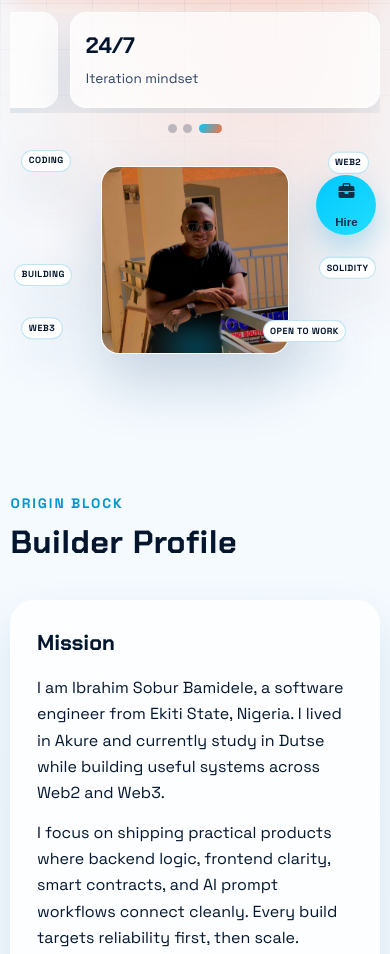
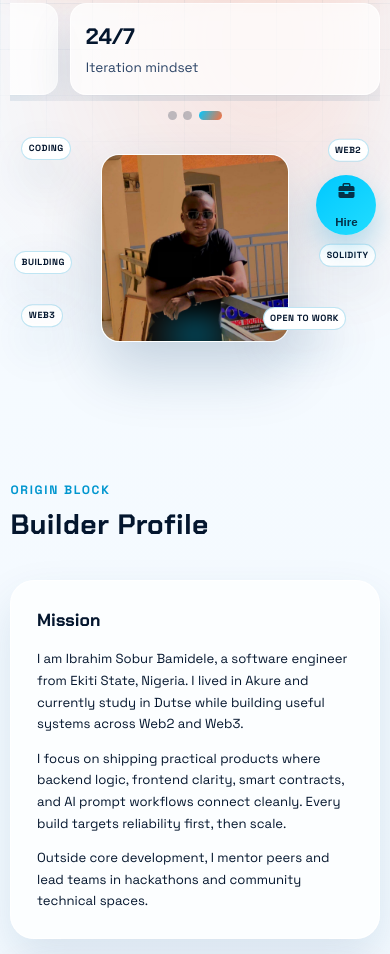
Before and after one commit to bamiebot-maker/Bamietechdev, a plain HTML site: page index.html in a window 390 px wide. Shown: the part 595-1549 px from the top of the page. Drawn offline with Linux system fonts and the light colour scheme.

Commit message:
Fix achievements expansion invisibility bug and add mobile typography scale rules

```diff
--- a/script.js
+++ b/script.js
@@ -768,6 +768,7 @@
         const card = document.createElement('article');
         card.className = 'achievement-card';
         card.setAttribute('data-reveal', '');
+        card.classList.add('is-visible');
 
         const title = document.createElement('h3');
         title.textContent = achievement.title || 'Untitled Achievement';
@@ -816,6 +817,7 @@
         const card = document.createElement('article');
         card.className = 'education-card';
         card.setAttribute('data-reveal', '');
+        card.classList.add('is-visible');
 
         const icon = document.createElement('i');
         icon.className = item.icon || 'fas fa-graduation-cap';
--- a/style.css
+++ b/style.css
@@ -1588,6 +1588,36 @@
         padding: 4.25rem 0;
     }
 
+    body {
+        font-size: 0.88rem;
+    }
+
+    .section-title {
+        font-size: 1.75rem;
+    }
+
+    .section-kicker {
+        font-size: 0.76rem;
+    }
+
+    .about-card h3,
+    .fact-card h4,
+    .skill-card h3,
+    .achievement-card h3,
+    .education-card h3,
+    .timeline-item-title {
+        font-size: 1.1rem;
+    }
+
+    .about-card p,
+    .fact-card p,
+    .skill-card p,
+    .achievement-card p,
+    .education-card p,
+    .timeline-item-bullets li {
+        font-size: 0.82rem;
+    }
+
     .hero-title {
         font-size: clamp(2.05rem, 11vw, 2.8rem);
     }
```
Also changed, not shown: img/projects/mynavio.png.
